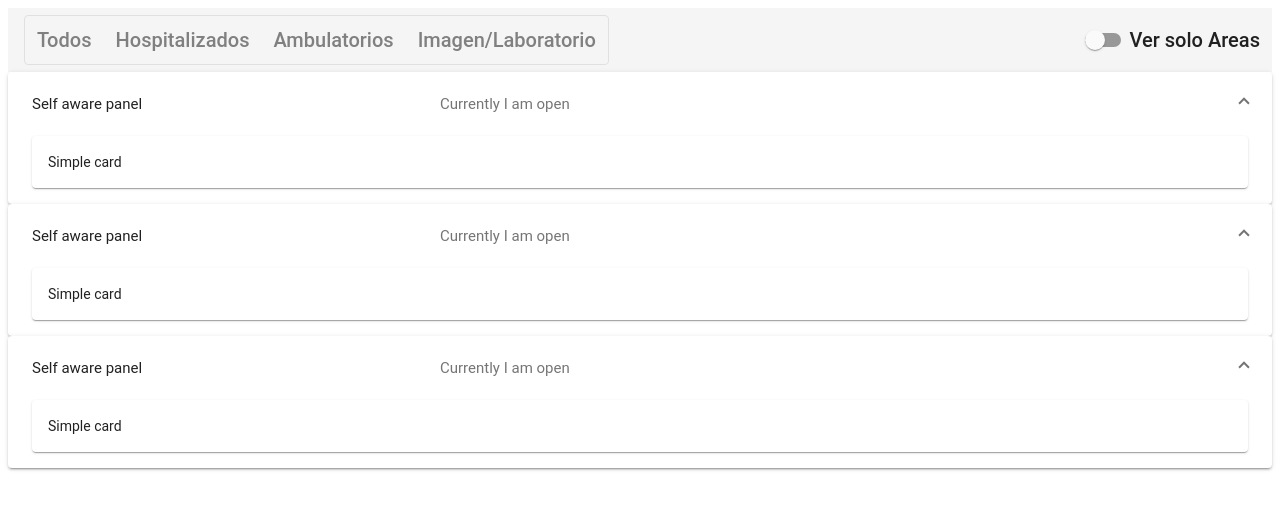
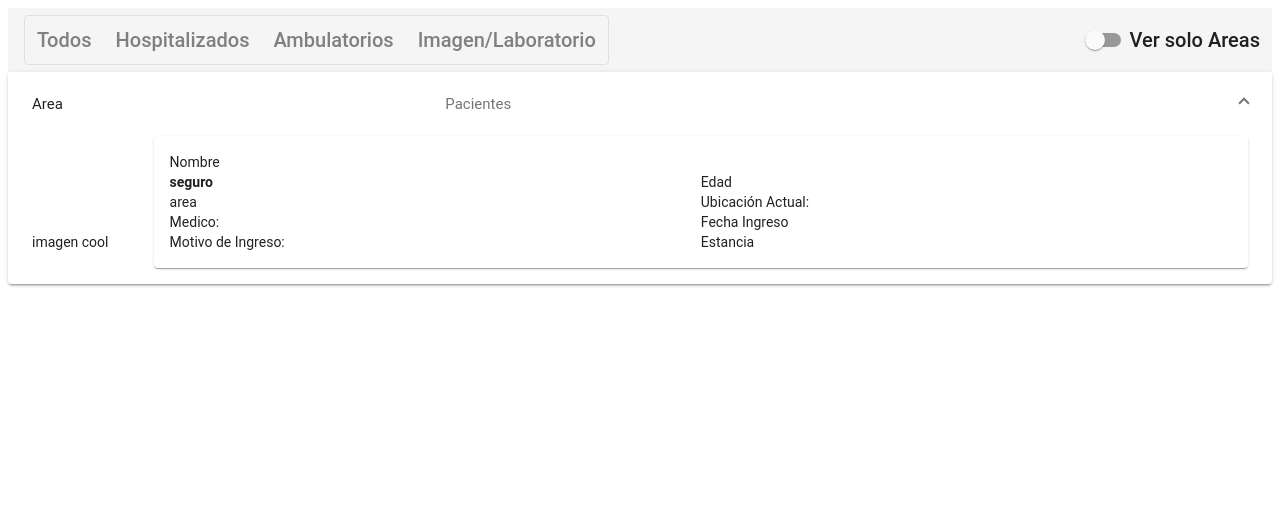
Before and after one commit to Ronysaurus/angular-sandbox, an Angular app: page / in a window 1280 px wide. Shown: the top 510 px of the page. Built offline with nearby package versions, Linux system fonts and the light colour scheme.

Commit message:
info skeleton

```diff
--- a/src/app/censo/censo.component.html
+++ b/src/app/censo/censo.component.html
@@ -24,39 +24,33 @@
 <mat-expansion-panel (opened)="panelOpenState = true" (closed)="panelOpenState = false" [expanded]="allExpandState">
   <mat-expansion-panel-header>
     <mat-panel-title>
-      Self aware panel
+      Area
     </mat-panel-title>
-    <mat-panel-description>
-      Currently I am {{panelOpenState ? 'open' : 'closed'}}
+    <mat-panel-description style="margin-left:auto; margin-right:0;">
+      Pacientes
     </mat-panel-description>
   </mat-expansion-panel-header>
-  <span>
-    <mat-card>Simple card</mat-card>
-  </span>
-</mat-expansion-panel>
-<mat-expansion-panel (opened)="panelOpenState = true" (closed)="panelOpenState = false" [expanded]="allExpandState">
-  <mat-expansion-panel-header>
-    <mat-panel-title>
-      Self aware panel
-    </mat-panel-title>
-    <mat-panel-description>
-      Currently I am {{panelOpenState ? 'open' : 'closed'}}
-    </mat-panel-description>
-  </mat-expansion-panel-header>
-  <span>
-    <mat-card>Simple card</mat-card>
-  </span>
-</mat-expansion-panel>
-<mat-expansion-panel (opened)="panelOpenState = true" (closed)="panelOpenState = false" [expanded]="allExpandState">
-  <mat-expansion-panel-header>
-    <mat-panel-title>
-      Self aware panel
-    </mat-panel-title>
-    <mat-panel-description>
-      Currently I am {{panelOpenState ? 'open' : 'closed'}}
-    </mat-panel-description>
-  </mat-expansion-panel-header>
-  <span>
-    <mat-card>Simple card</mat-card>
-  </span>
-</mat-expansion-panel>
+  <div class="container">
+    <div class="paciente-icon">
+      imagen cool
+    </div>
+    <div class="paciente-info">
+      <mat-card>
+        <div class="container">
+          <div class="info-left">
+            Nombre <br>
+            <b>seguro</b> <br>
+            area <br>
+            Medico: <br>
+            Motivo de Ingreso: <br>
+          </div>
+          <div class="info-right">
+            Edad <br>
+            Ubicación Actual: <br>
+            Fecha Ingreso <br>
+            Estancia <br>
+          </div>
+        </div>
+      </mat-card>
+    </div>
+  </div>
--- a/src/app/censo/censo.component.scss
+++ b/src/app/censo/censo.component.scss
@@ -12,7 +12,34 @@
   color: gray;
 }
 
-.mat-button-toggle-checked
-{
-    color: turquoise;
+.mat-button-toggle-checked {
+  color: turquoise;
 }
+
+.paciente-icon {
+  height: 80%;
+  width: 10%;
+  flex-grow: 0;
+  display: inline-block;
+}
+
+.paciente-info {
+  height: 80%;
+  min-width: 90%;
+  flex-grow: 100;
+  display: inline-block;
+
+  .info-left {
+    height: 80%;
+    width: 50%;
+    flex-grow: 0;
+    display: inline-block;
+  }
+
+  .info-right {
+    height: 80%;
+    min-width: 50%;
+    flex-grow: 100;
+    display: inline-block;
+  }
+}
```
